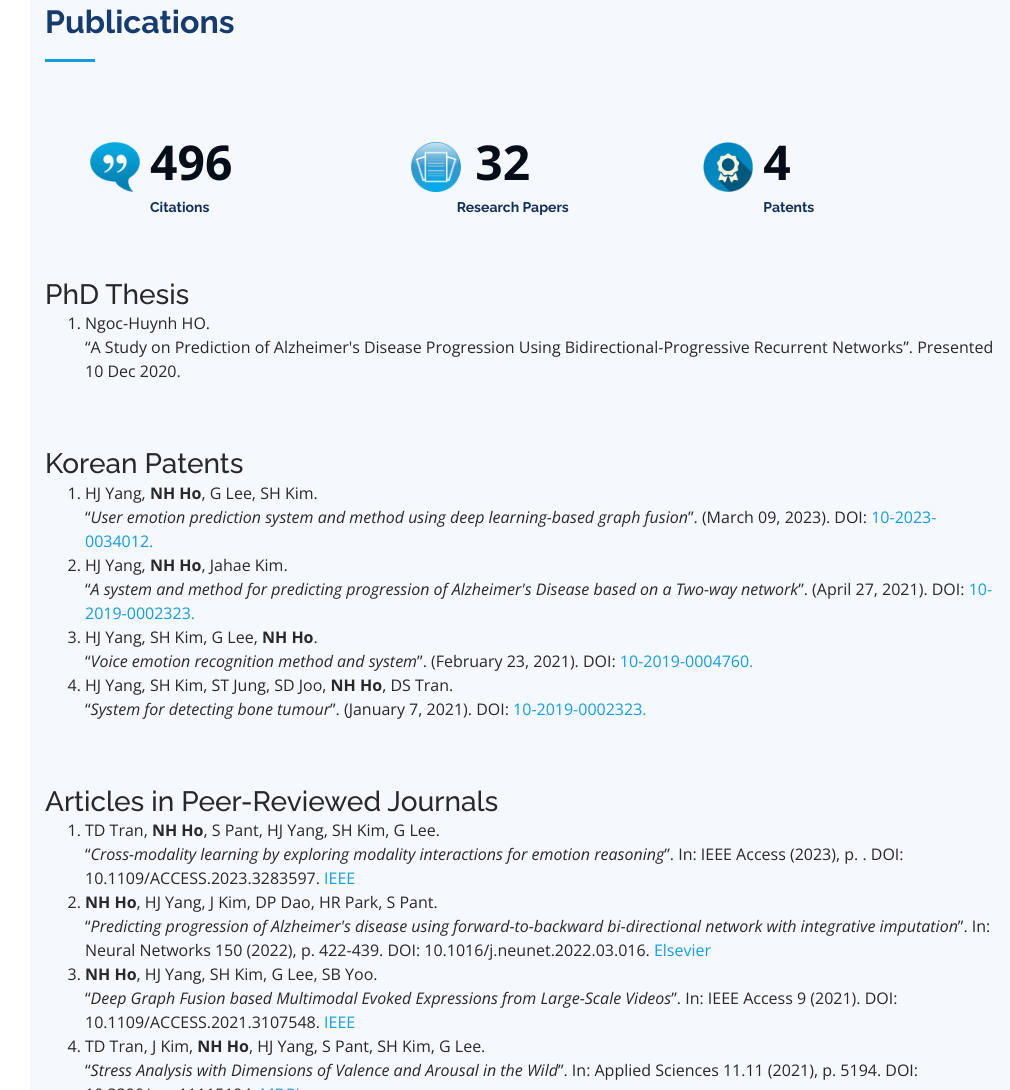
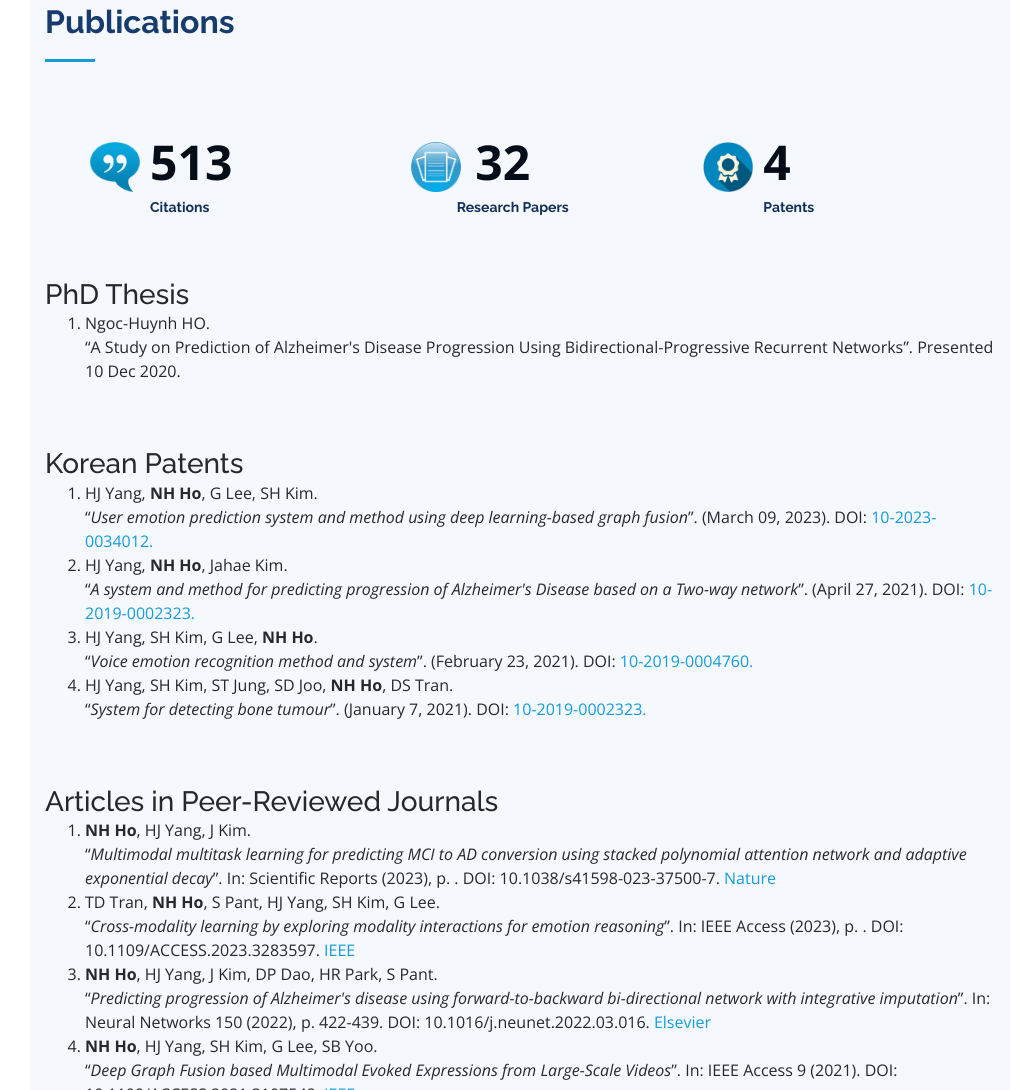
Before and after one commit to ngochuynhho/ngochuynhho.github.io, a plain HTML site: page index.html in a window 1280 px wide. Shown: the part 5259-6349 px from the top of the page, without its empty margins (270-1280 px from the left). Drawn offline with nearby package versions, Linux system fonts and the light colour scheme.

Commit message:
Update index.html

```diff
--- a/index.html
+++ b/index.html
@@ -716,7 +716,7 @@
                     <div class="col-lg-4 col-md-6 d-md-flex align-items-md-stretch" data-aos="fade-up">
                         <div class="count-box">
                         <i class="citeicon"></i>
-                        <span data-toggle="counter-up">496</span>
+                        <span data-toggle="counter-up">513</span>
                         <p><strong>Citations</strong></p>
                         </div>
                     </div>
@@ -787,6 +787,13 @@
                     <div class="resume-content">
                         <h3 class="mb-0">Articles in Peer-Reviewed Journals</h3>
                         <ol>
+                            <li>
+                                <b>NH Ho</b>, HJ Yang, J Kim. <br>“<em>Multimodal multitask learning for predicting MCI to AD conversion using stacked polynomial attention network and adaptive exponential decay</em>”.
+                                In: Scientific Reports
+                                (2023), p. . DOI: 10.1038/s41598-023-37500-7.
+                                <a
+                                    href="https://www.nature.com/articles/s41598-023-37500-7">Nature</a>
+                            </li>
                             <li>
                                 TD Tran, <b>NH Ho</b>, S Pant, HJ Yang, SH Kim, G Lee. <br>“<em>Cross-modality learning by exploring modality interactions for emotion reasoning</em>”.
                                 In: IEEE Access
```
